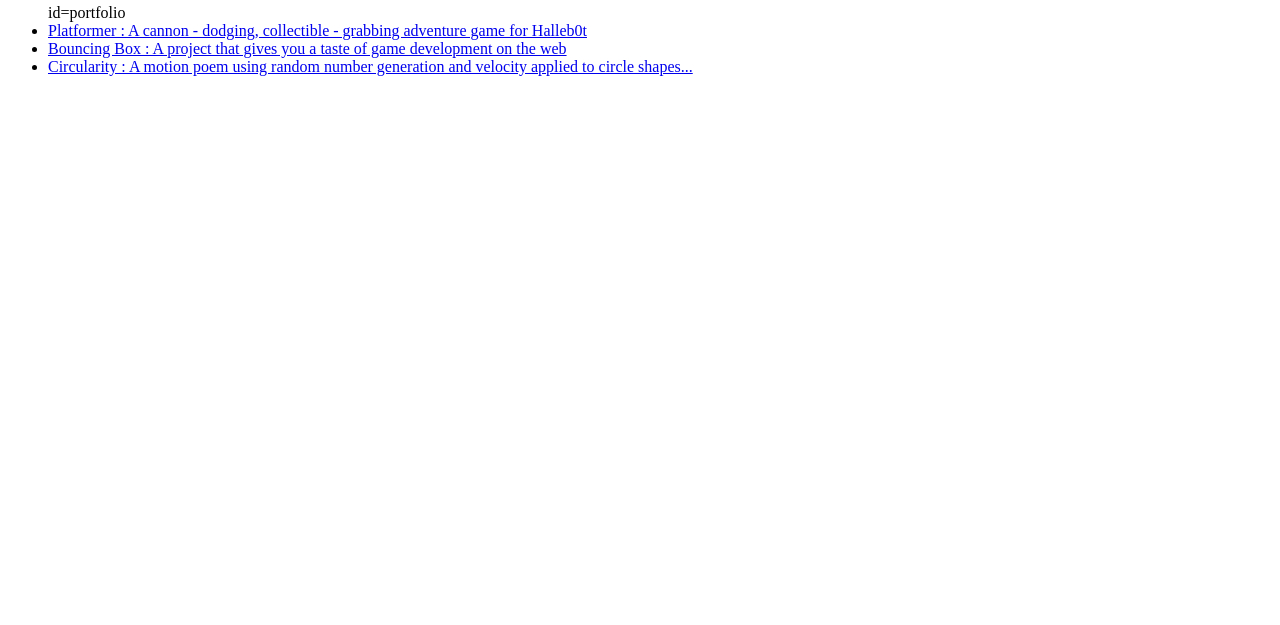
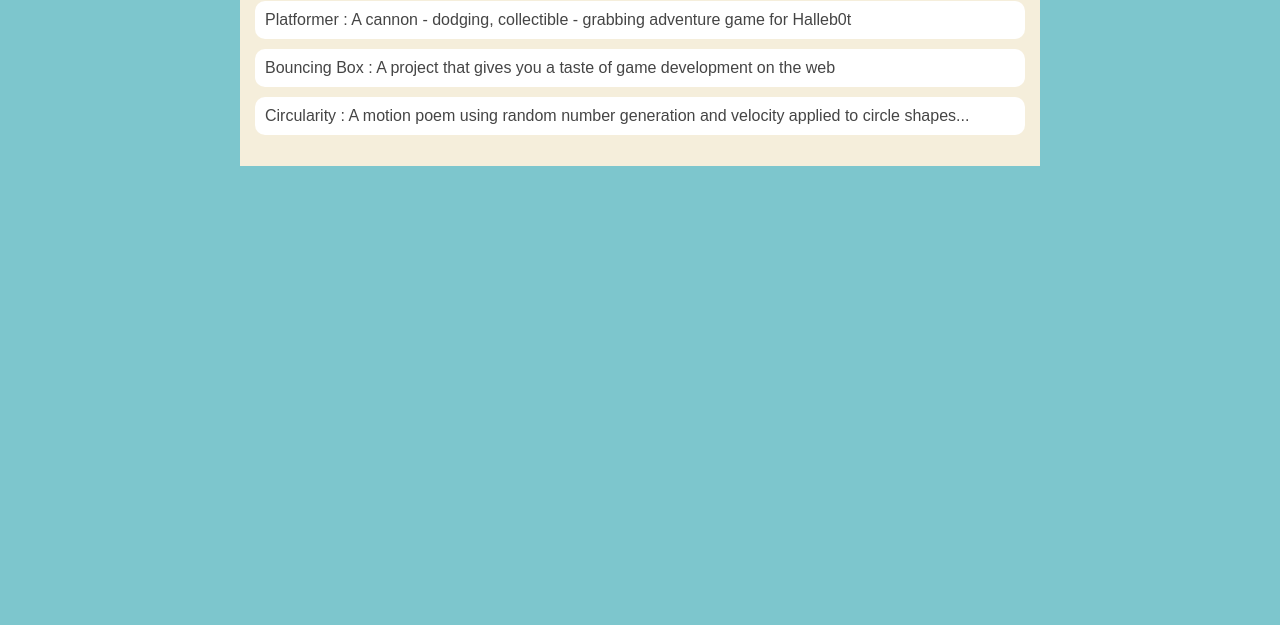
Before and after one commit to DxDavis15/DxDavis15.github.io, a plain HTML site: page portfolio.html in a window 1280 px wide. Shown: the part 175-800 px from the top of the page. Drawn offline with Linux system fonts and the light colour scheme.

Commit message:
add portfolio.html file

```diff
--- a/portfolio.html
+++ b/portfolio.html
@@ -1,14 +1,13 @@
-<!DOCTYPE HTML>
+<!DOCTYPE html>
 <html>
   <head>
     <title>Delwin's corner</title>
-        <link>rel="stylehseet"href="style.css"
+    <link rel="stylesheet" href="style.css" />
   </head>
 
   <body>
     <div id="all-contents">
       <nav>
-
         <h1>Sheba's Glorious Website</h1>
         <ul id="nav-ul">
           <li class="nav-li">
@@ -20,16 +19,30 @@
         </ul>
       </nav>
       <main>
-        <div class="content"
+        <div class="content">
           <h1>Portfolio</h1>
-        <ul> id=portfolio
-            <li><a href="projects/platformer/">Platformer : A cannon - dodging, collectible - grabbing adventure game for Halleb0t</a></li>
-    <li><a href="projects/bouncing-box/">Bouncing Box : A project that gives you a taste of game development on the web </a></li>
-    <li><a href="projects/circularity/">Circularity : A motion poem using random number generation and velocity applied to circle shapes...</a></li>
-
+          <ul id="portfolio">
+            <li>
+              <a href="projects/platformer/"
+                >Platformer : A cannon - dodging, collectible - grabbing
+                adventure game for Halleb0t</a
+              >
+            </li>
+            <li>
+              <a href="projects/bouncing-box/"
+                >Bouncing Box : A project that gives you a taste of game
+                development on the web
+              </a>
+            </li>
+            <li>
+              <a href="projects/circularity/"
+                >Circularity : A motion poem using random number generation and
+                velocity applied to circle shapes...</a
+              >
+            </li>
           </ul>
+        </div>
       </main>
-
     </div>
   </body>
 </html>
--- a/projects/platformer/platformer.js
+++ b/projects/platformer/platformer.js
@@ -73,8 +73,7 @@ createCannon('bottom', 600, 1000);
 createCannon('right', 600, 1000);
 createCannon('top', 700, 1000);
 createCannon('top', 225, 700);
-createCannon('left', 450, 1000)
-
+createCannon('left', 450, 1000);
 
     /////////////////////////////////////////////////
     //////////ONLY CHANGE ABOVE THIS POINT///////////
```
Lines whose indentation alone changed are shown as unchanged.
